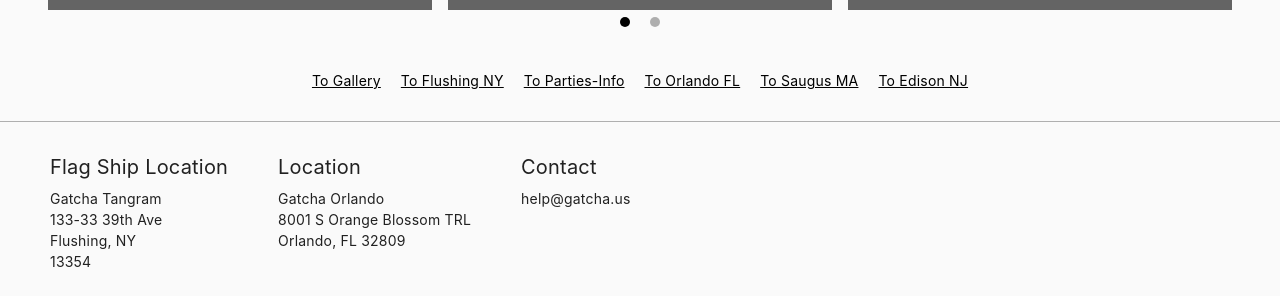
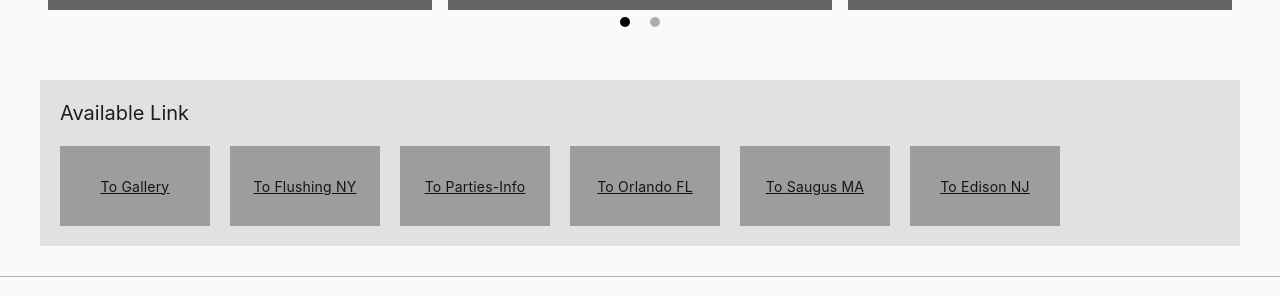
Before and after one commit to w-lianfu/gatcha, a React (Vite) app: page /#/ in a window 1280 px wide. Shown: the part 1770-2066 px from the top of the page. Built offline with nearby package versions, Linux system fonts and the light colour scheme.

Commit message:
update link-address

```diff
--- a/src/page/home/link-address.tsx
+++ b/src/page/home/link-address.tsx
@@ -3,12 +3,22 @@ import { useNavigate, NavLink } from 'react-router';
 import { observer } from 'mobx-react-lite';
 import { Paper, Stack, Box, Button, Typography } from '@mui/material';
 import { styled } from '@mui/system';
+import CStyled from 'styled-components';
 
 import Color from '@tool/color';
 
 interface IProps {}
 
 const DStack = styled(Stack)({
+  display: 'flex',
+  flexDirection: 'column',
+  width: '1200px',
+  padding: '2rem',
+  marginTop: '3rem',
+  boxSizing: 'border-box',
+  backgroundColor: Color.black(0.1),
+});
+const EStack = styled(Stack)({
   display: 'flex',
   flexDirection: 'row',
   marginTop: '2rem',
@@ -17,6 +27,20 @@ const DTypography = styled(Typography)({
   margin: '0 1rem',
   textDecoration: 'underline',
 });
+const Item = CStyled.section`
+  width: 15rem;
+  height: 8rem;
+  display: inline-flex;
+  align-items: center;
+  justify-content: center;
+  margin-right: 2rem;
+  box-sizing: border-box;
+  cursor: pointer;
+  border: 4px solid ${Color.black(0)};
+  background-color: ${Color.black(0.3)};
+
+  &:hover { border: 4px solid ${Color.black(1)} }
+`;
 
 const Tangram = (props: IProps) => {
   const navi = useNavigate();
@@ -27,24 +51,27 @@ const Tangram = (props: IProps) => {
 
   return (
     <DStack>
-      <NavLink to="/gallery">
+      <Typography variant="h6">Available Link</Typography>
+      <EStack>
+        <Item onClick={() => navi('gallery')}>
           <DTypography variant="body1">To Gallery</DTypography>
-      </NavLink>
-      <NavLink to="/stores?storeName=tangram">
+        </Item>
+        <Item onClick={() => navi('stores?storeName=tangram')}>
           <DTypography variant="body1">To Flushing NY</DTypography>
-      </NavLink>
-      <NavLink to="/parties-info">
+        </Item>
+        <Item onClick={() => navi('parties-info')}>
           <DTypography variant="body1">To Parties-Info</DTypography>
-      </NavLink>
-      <NavLink to="/stores?storeName=orlando-fl">
+        </Item>
+        <Item onClick={() => navi('stores?storeName=orlando-fl')}>
           <DTypography variant="body1">To Orlando FL</DTypography>
-      </NavLink>
-      <NavLink to="/stores?storeName=saugus-ma">
+        </Item>
+        <Item onClick={() => navi('stores?storeName=saugus-ma')}>
           <DTypography variant="body1">To Saugus MA</DTypography>
-      </NavLink>
-      <NavLink to="/stores?storeName=edison-nj">
+        </Item>
+        <Item onClick={() => navi('stores?storeName=edison-nj')}>
           <DTypography variant="body1">To Edison NJ</DTypography>
-      </NavLink>
+        </Item>
+      </EStack>
     </DStack>
   );
 };
```
Lines whose indentation alone changed are shown as unchanged.
